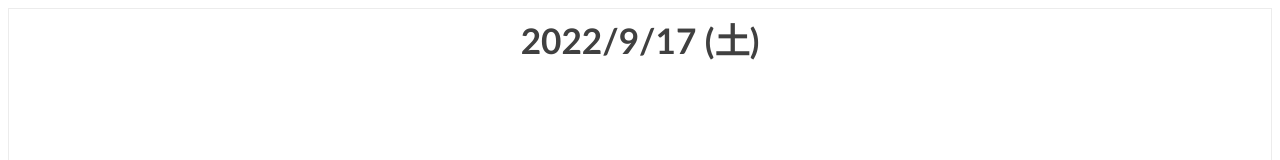
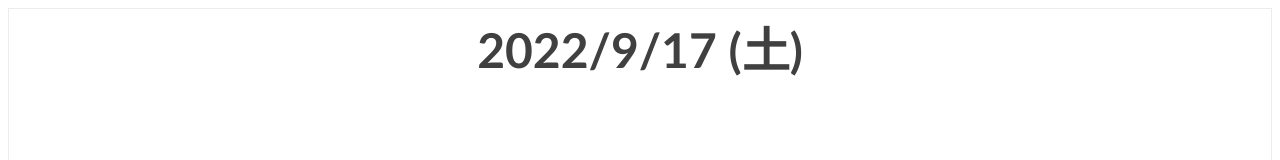
Before and after one commit to mebiusbox/notion_widget, a plain HTML site: page ja.html in a window 1280 px wide. Shown: the top 160 px of the page. Drawn offline with Linux system fonts and the light colour scheme.

Commit message:
Update ja.html

```diff
--- a/ja.html
+++ b/ja.html
@@ -15,7 +15,7 @@
 
 }
 #date{
-    font-size:1.1em;
+    font-size:1.5em;
     font-weight: bold;
     font-family: 'UD デジタル 教科書体 NK-R', 'BIZ UDPGothic', Calibri, Cambria, monospace;
 }
```
